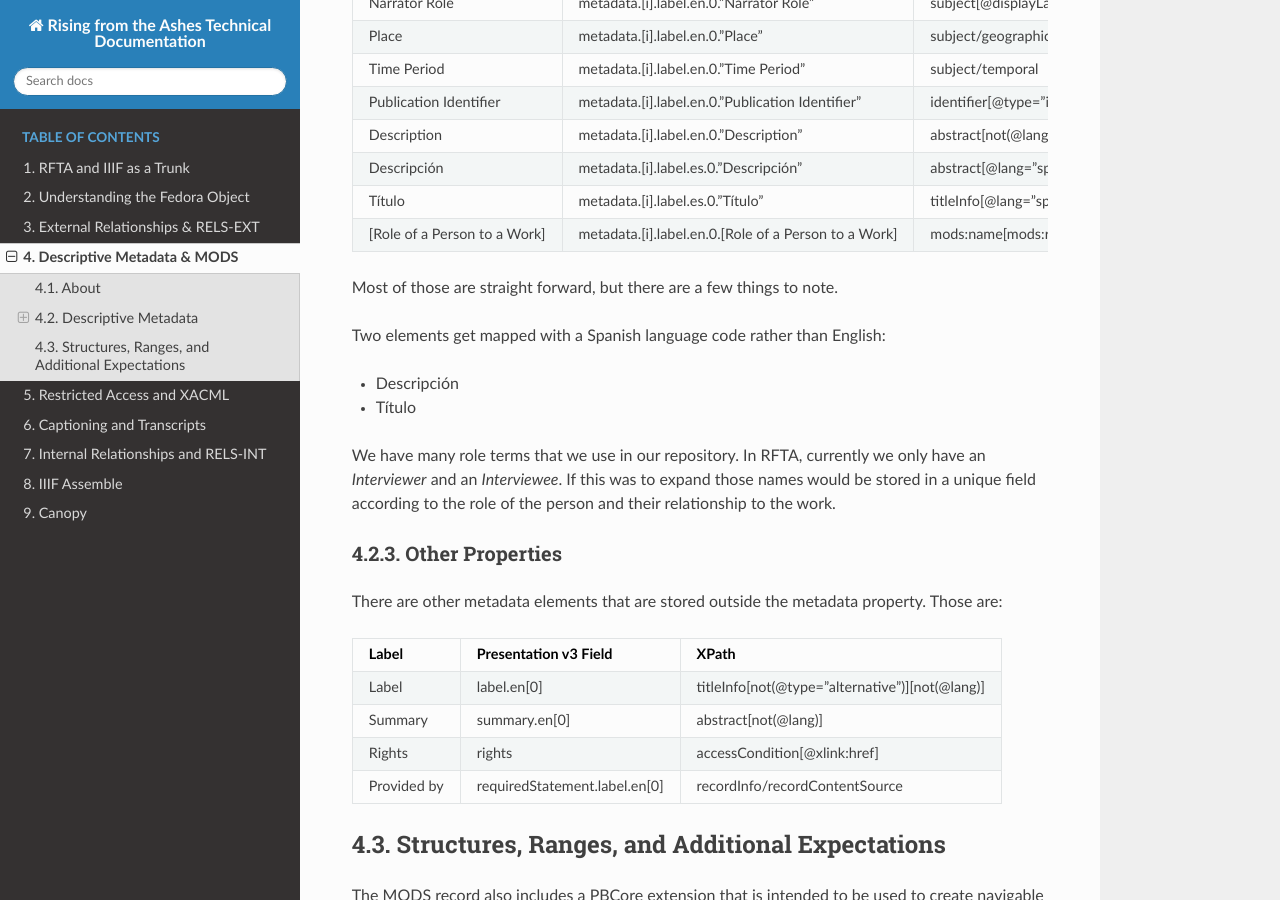
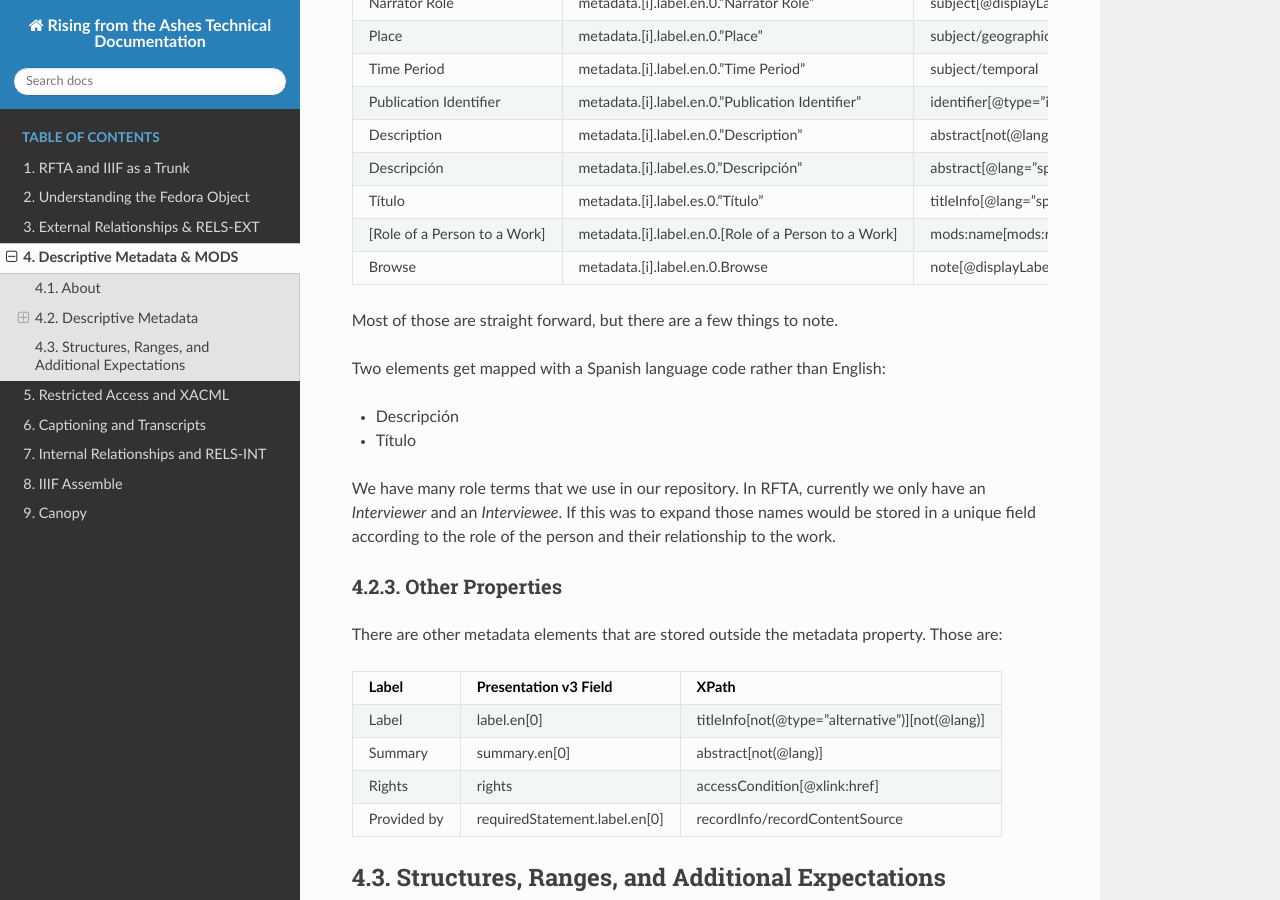
Before and after one commit to markpbaggett/rfta_data_models, a Sphinx documentation site: the page built from docs/source/data/3_understanding_the_mods.rst, in a window 1280 px wide and 900 px high, scrolled down 5946 px. Built offline with Sphinx 7.4.7 and the Read the Docs theme 2.0.0, drawn with Linux system fonts in a browser that asks for light colours.

Commit message:
Add browse.

```diff
--- a/docs/source/data/3_understanding_the_mods.rst
+++ b/docs/source/data/3_understanding_the_mods.rst
@@ -98,6 +98,8 @@ manifest. These are listed here:
 +------------------------------+------------------------------------------------------+------------------------------------------------------------------------+
 | [Role of a Person to a Work] | metadata.[i].label.en.0.[Role of a Person to a Work] | mods:name[mods:role[mods:roleTerm[text()='{$current}']]]/mods:namePart |
 +------------------------------+------------------------------------------------------+------------------------------------------------------------------------+
+| Browse                       | metadata.[i].label.en.0.Browse                       | note[@displayLabel="Browse"]                                           |
++------------------------------+------------------------------------------------------+------------------------------------------------------------------------+
 
 Most of those are straight forward, but there are a few things to note.
 
```
